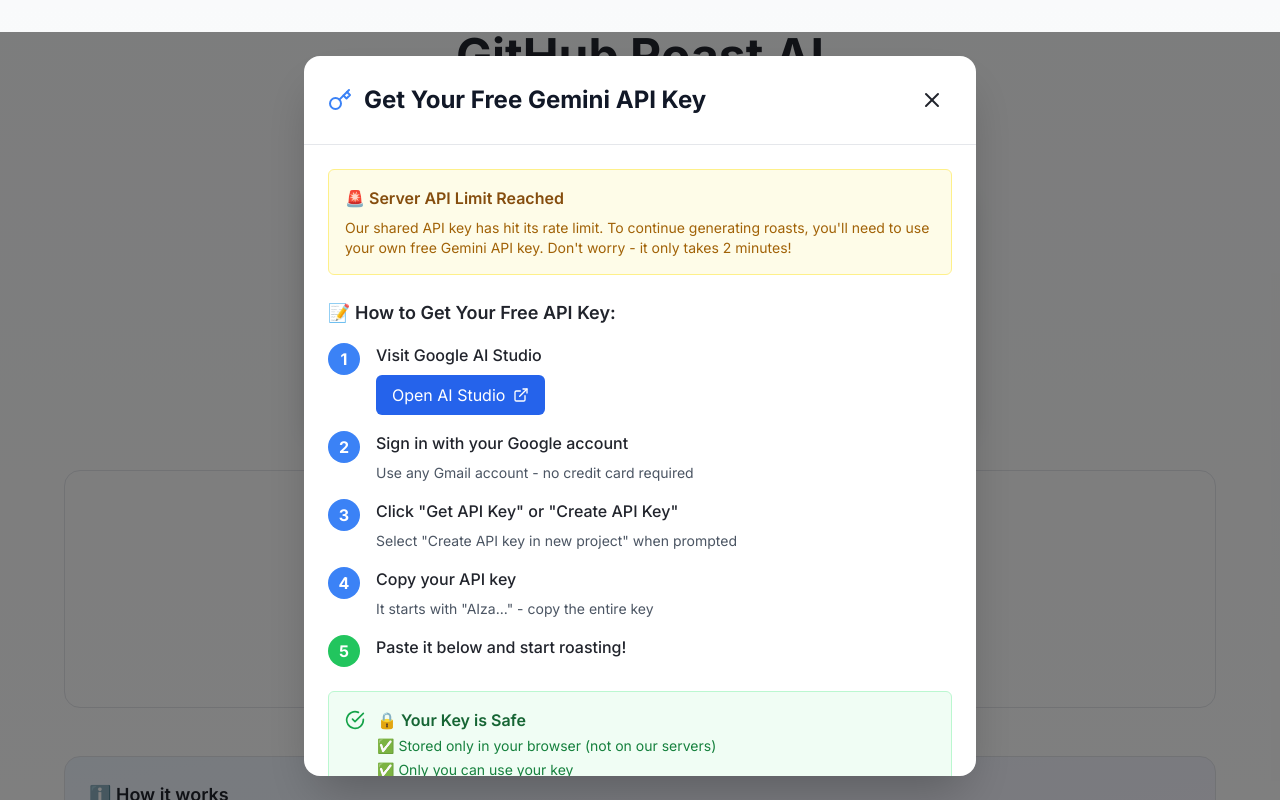
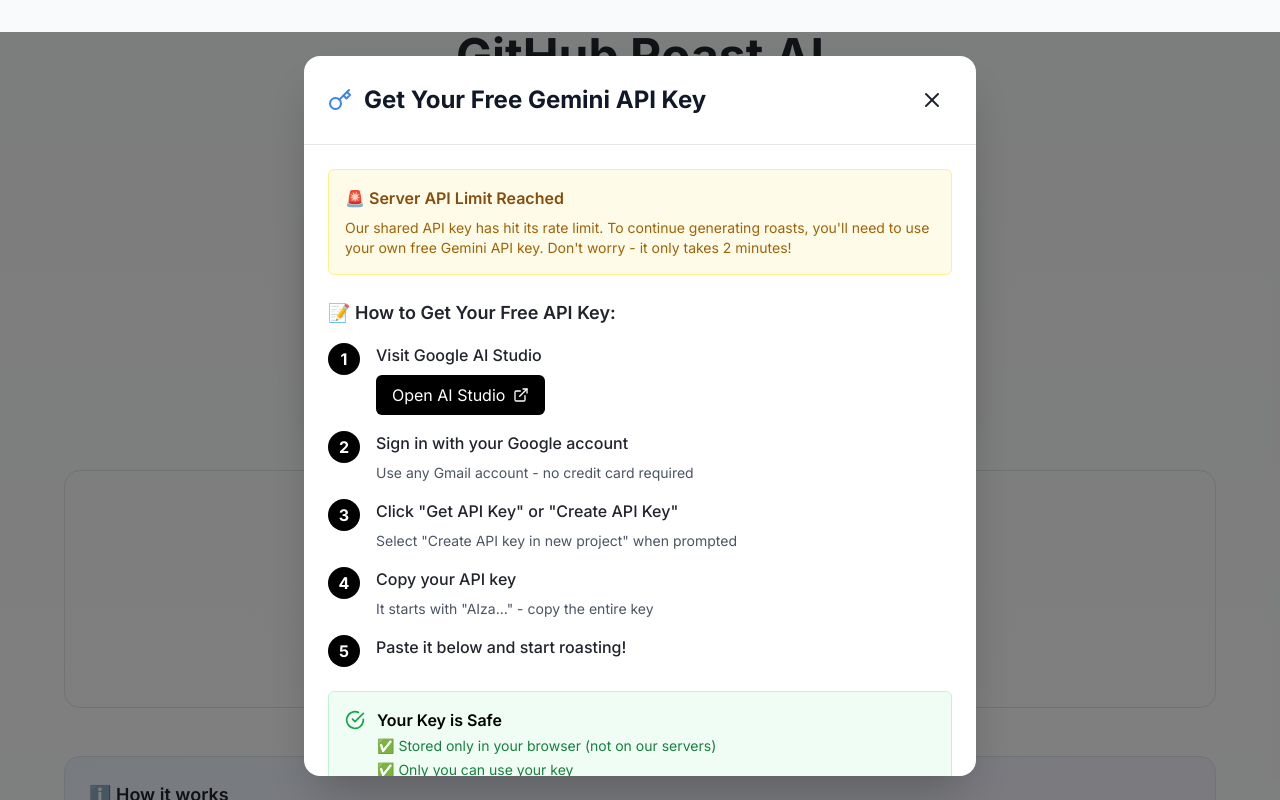
Before and after one commit to pennjay237/github-roaster-FE, a Next.js app: page / in a window 1280 px wide. Both pictures are taken after a click on the button "Use Your Own API Key". Shown: the top 800 px of the page. Built offline with nearby package versions, Linux system fonts and the light colour scheme.

Commit message:
changed ui colors and fixed backend url on render

```diff
--- a/components/modals/api-key-modal.tsx
+++ b/components/modals/api-key-modal.tsx
@@ -86,7 +86,7 @@
           <div className="space-y-4">
             <div className="flex items-center justify-between">
               <h3 className="font-semibold text-gray-900 dark:text-white">
-                📝 How to get your API key:
+                 How to get your API key:
               </h3>
               <button
                 onClick={copyInstructions}
@@ -162,7 +162,6 @@
             </ol>
           </div>
 
-          {/* API Key Input Form */}
           <form onSubmit={handleSubmit} className="space-y-4">
             <div>
               <label
--- a/components/ui/api-key-modal.tsx
+++ b/components/ui/api-key-modal.tsx
@@ -63,7 +63,7 @@
                 <h3 className="text-lg font-semibold mb-4">📝 How to Get Your Free API Key:</h3>
 
                 <div className="flex gap-4">
-                  <div className="flex-shrink-0 w-8 h-8 bg-blue-500 text-white rounded-full flex items-center justify-center font-bold">
+                  <div className="flex-shrink-0 w-8 h-8 bg-black text-white rounded-full flex items-center justify-center font-bold">
                     1
                   </div>
                   <div>
@@ -72,7 +72,7 @@
                       href="https://aistudio.google.com/app/apikey"
                       target="_blank"
                       rel="noopener noreferrer"
-                      className="inline-flex items-center gap-2 px-4 py-2 bg-blue-600 hover:bg-blue-700 text-white rounded-lg transition-colors"
+                      className="inline-flex items-center gap-2 px-4 py-2 bg-black hover:bg-gray-400 text-white rounded-lg transition-colors"
                     >
                       Open AI Studio <ExternalLink className="h-4 w-4" />
                     </a>
@@ -80,7 +80,7 @@
                 </div>
 
                 <div className="flex gap-4">
-                  <div className="flex-shrink-0 w-8 h-8 bg-blue-500 text-white rounded-full flex items-center justify-center font-bold">
+                  <div className="flex-shrink-0 w-8 h-8 bg-black text-white rounded-full flex items-center justify-center font-bold">
                     2
                   </div>
                   <div>
@@ -92,7 +92,7 @@
                 </div>
 
                 <div className="flex gap-4">
-                  <div className="flex-shrink-0 w-8 h-8 bg-blue-500 text-white rounded-full flex items-center justify-center font-bold">
+                  <div className="flex-shrink-0 w-8 h-8 bg-black text-white rounded-full flex items-center justify-center font-bold">
                     3
                   </div>
                   <div>
@@ -104,7 +104,7 @@
                 </div>
 
                 <div className="flex gap-4">
-                  <div className="flex-shrink-0 w-8 h-8 bg-blue-500 text-white rounded-full flex items-center justify-center font-bold">
+                  <div className="flex-shrink-0 w-8 h-8 bg-black text-white rounded-full flex items-center justify-center font-bold">
                     4
                   </div>
                   <div>
@@ -116,7 +116,7 @@
                 </div>
 
                 <div className="flex gap-4">
-                  <div className="flex-shrink-0 w-8 h-8 bg-green-500 text-white rounded-full flex items-center justify-center font-bold">
+                  <div className="flex-shrink-0 w-8 h-8 bg-black text-white rounded-full flex items-center justify-center font-bold">
                     5
                   </div>
                   <div>
@@ -130,8 +130,8 @@
                 <div className="flex items-start gap-3">
                   <CheckCircle className="h-5 w-5 text-green-600 dark:text-green-400 flex-shrink-0 mt-0.5" />
                   <div>
-                    <h4 className="font-semibold text-green-800 dark:text-green-200 mb-1">
-                      🔒 Your Key is Safe
+                    <h4 className="font-semibold text-black dark:text-green-200 mb-1">
+                       Your Key is Safe
                     </h4>
                     <ul className="text-sm text-green-700 dark:text-green-300 space-y-1">
                       <li>✅ Stored only in your browser (not on our servers)</li>
@@ -145,9 +145,10 @@
 
               <button
                 onClick={() => setStep('input')}
-                className="w-full py-3 bg-gradient-to-r from-blue-600 to-purple-600 hover:from-blue-700 hover:to-purple-700 text-white font-semibold rounded-xl transition-all"
+                className="w-full py-3 bg-gradient-to-r from-black to-black hover:from-gray-400 hover:to-gray-400
+                 text-white font-semibold rounded-xl transition-all"
               >
-                I Have My API Key - Let's Continue →
+                If you have your API Key - Let's Continue →
               </button>
             </>
           ) : (
@@ -180,9 +181,9 @@
                   <button
                     onClick={handleSave}
                     disabled={!apiKey.trim() || !apiKey.startsWith('AIza')}
-                    className="flex-1 py-3 bg-gradient-to-r from-green-600 to-blue-600 hover:from-green-700 hover:to-blue-700 disabled:from-gray-400 disabled:to-gray-500 text-white font-semibold rounded-xl transition-all disabled:cursor-not-allowed"
+                    className="flex-1 py-3 bg-gradient-to-r from-black to-black hover:from-gray-400 hover:to-gray-400 text-white font-semibold rounded-xl transition-all disabled:cursor-not-allowed"
                   >
-                    Save & Start Roasting 🔥
+                    Save & Start Roasting
                   </button>
                   <button
                     onClick={onClose}
```
